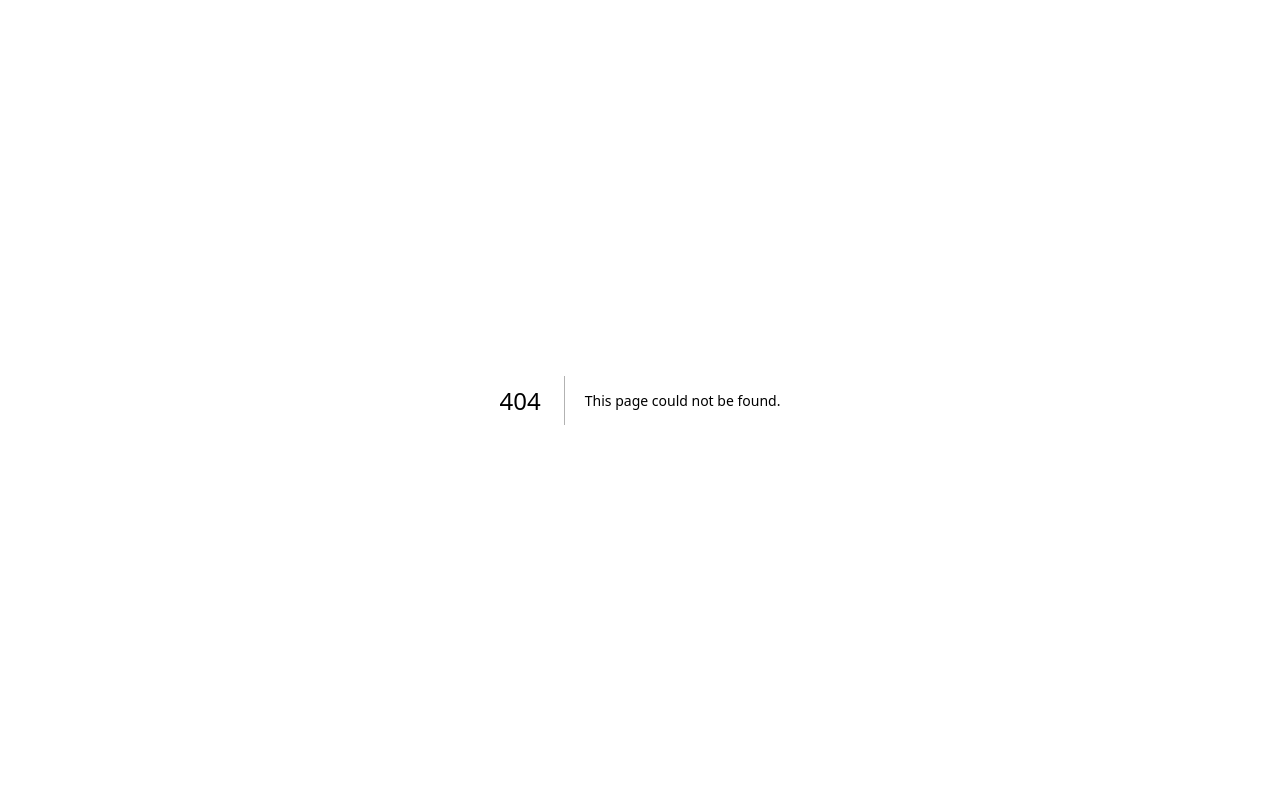
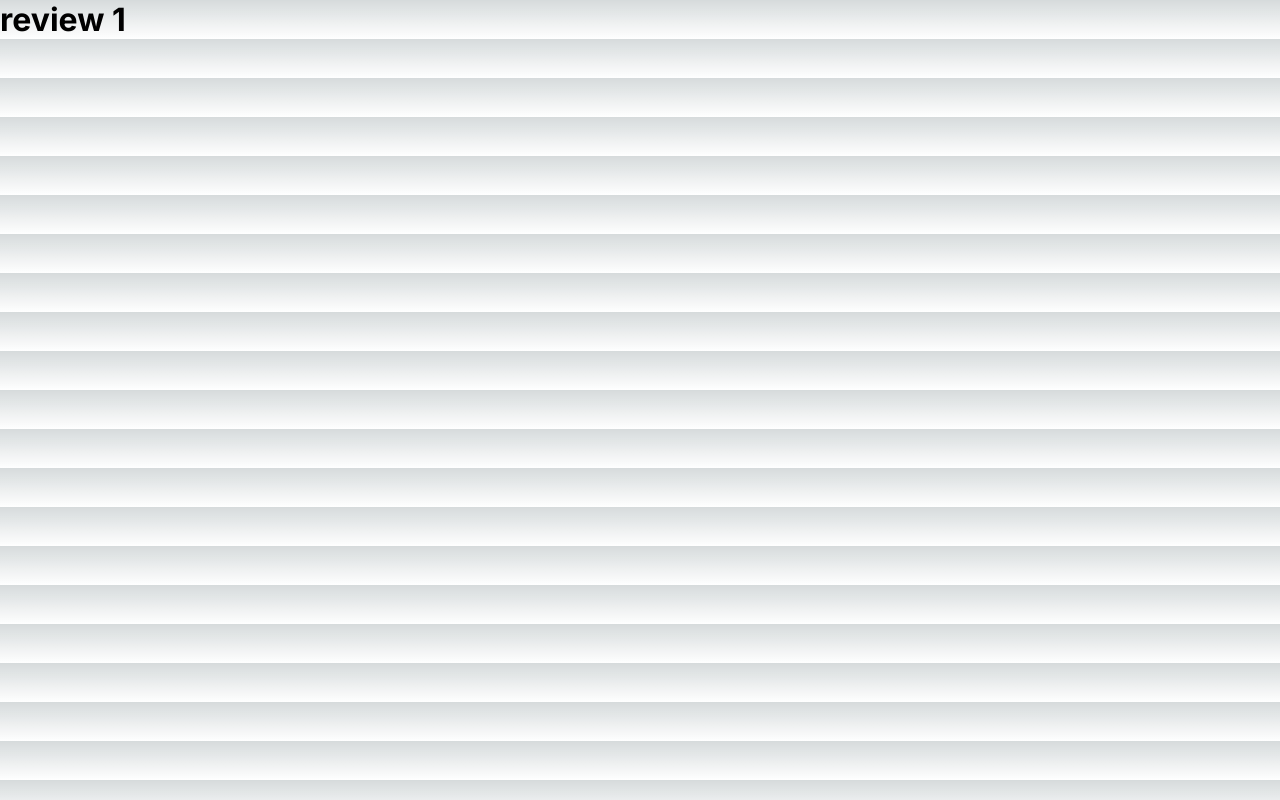
Before and after one commit to GThashan/Next-Lerner, a Next.js app in the folder next_tutorial/: page /product/meat/1/review/1 in a window 1280 px wide. Before the commit this address had no page. Built offline with nearby package versions, Linux system fonts and the light colour scheme.

Commit message:
nested dynamic routing

```diff
--- a/next_tutorial/src/app/product/meat/page.jsx
+++ b/next_tutorial/src/app/product/meat/[id]/review/[id1]/page.jsx
@@ -1,9 +1,9 @@
 import React from 'react'
 
-function page() {
+function page({params}) {
   return (
     <div>
-      <h1>meat</h1>
+      <h1>review {params.id1} </h1>
     </div>
   )
 }
```
